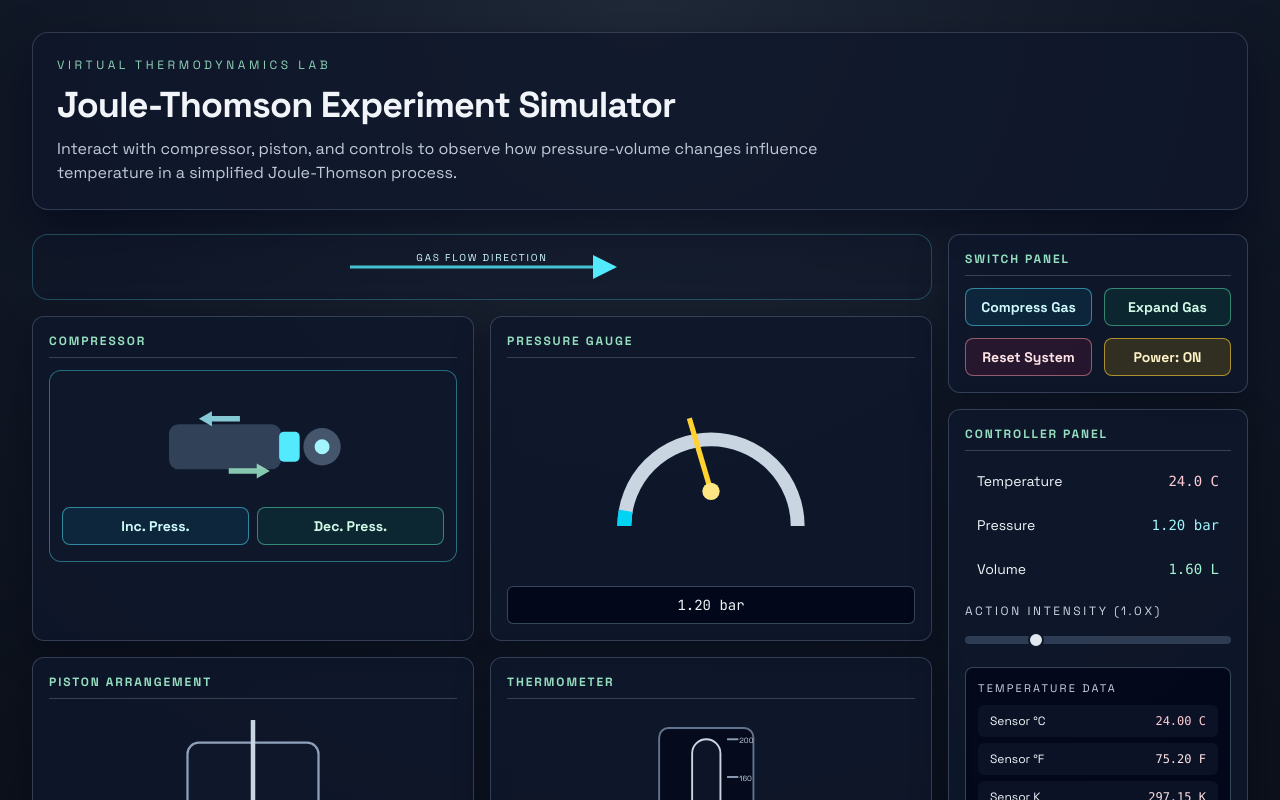
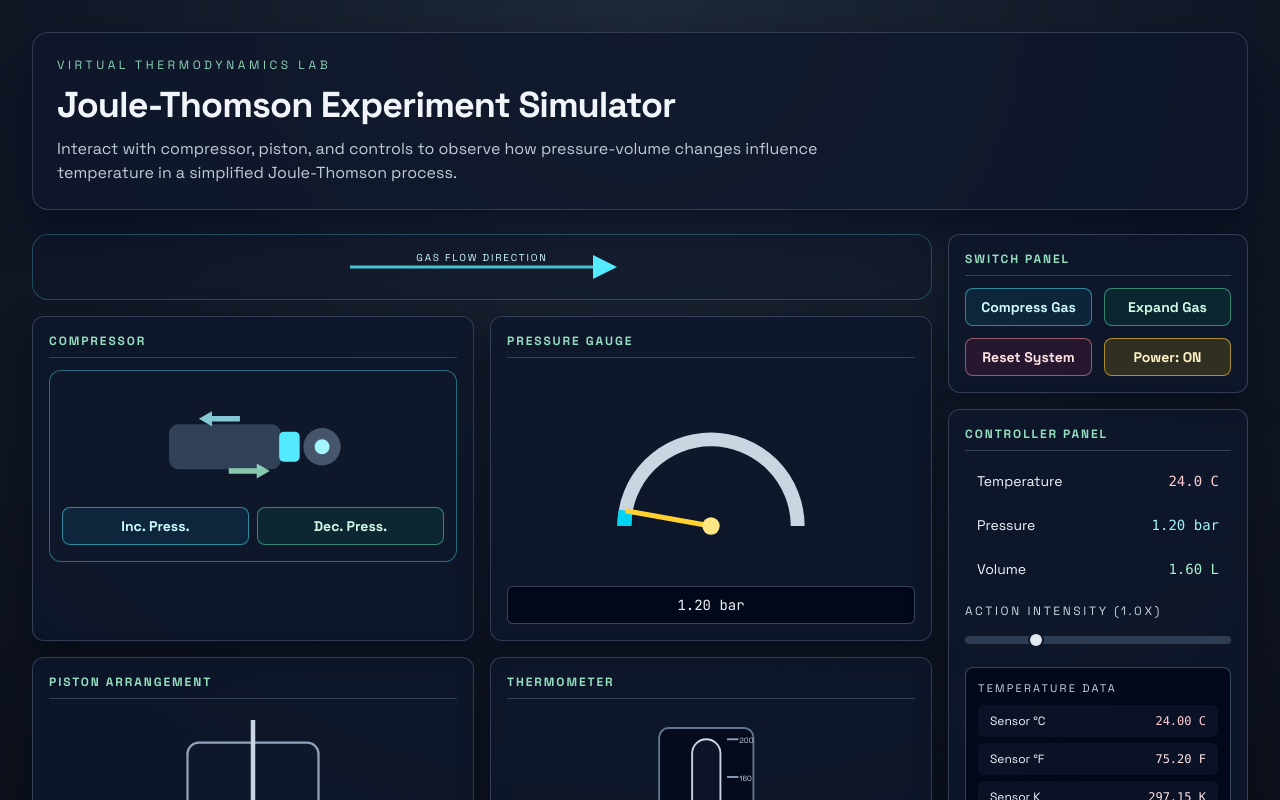
Before and after one commit to Cybrite/ThermoLabs, a React app in the folder Frontend/: page / in a window 1280 px wide. Shown: the top 800 px of the page. Built offline with nearby package versions, Linux system fonts and the light colour scheme; the HTML template or start-up script is replaced by a standard one.

Commit message:
fix: pressure gauge

```diff
--- a/Frontend/src/components/PressureGauge.jsx
+++ b/Frontend/src/components/PressureGauge.jsx
@@ -1,8 +1,12 @@
+const clamp = (value, min, max) => Math.min(max, Math.max(min, value));
+
 const PressureGauge = ({ pressure, ratio }) => {
-  const angle = -120 + ratio * 240;
+  const boundedRatio = clamp(ratio, 0, 1);
+  const angle = -180 + boundedRatio * 180;
   const radians = (angle * Math.PI) / 180;
-  const x = 70 + Math.cos(radians) * 44;
-  const y = 70 + Math.sin(radians) * 44;
+  const x = 70 + Math.cos(radians) * 50;
+  const y = 90 + Math.sin(radians) * 50;
+  const gaugeLength = 157;
 
   return (
     <div className="lab-card">
@@ -19,18 +23,18 @@ const PressureGauge = ({ pressure, ratio }) => {
           fill="none"
           className="stroke-cyan-400"
           strokeWidth="8"
-          strokeDasharray={`${ratio * 157} 157`}
+          strokeDasharray={`${boundedRatio * gaugeLength} ${gaugeLength}`}
         />
 
         <line
           x1="70"
-          y1="70"
+          y1="90"
           x2={x}
           y2={y}
           className="stroke-amber-300 transition-all duration-500"
           strokeWidth="3"
         />
-        <circle cx="70" cy="70" r="5" className="fill-amber-200" />
+        <circle cx="70" cy="90" r="5" className="fill-amber-200" />
       </svg>
       <p className="lab-value">{pressure.toFixed(2)} bar</p>
     </div>
```
